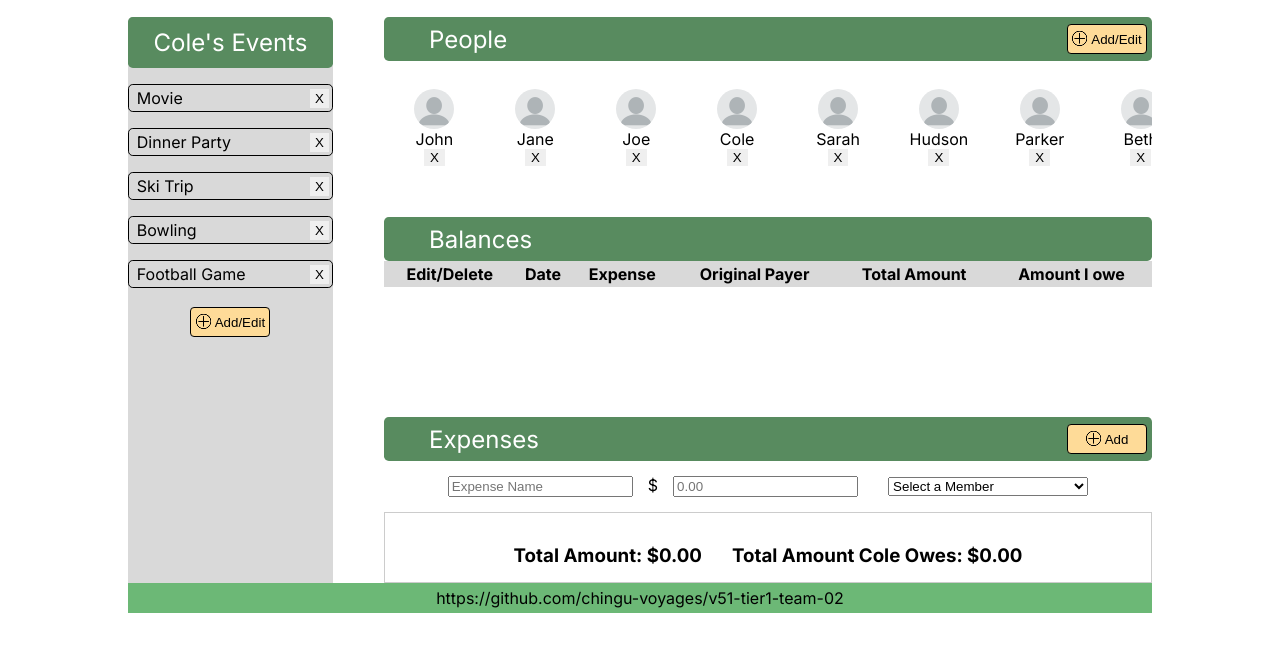
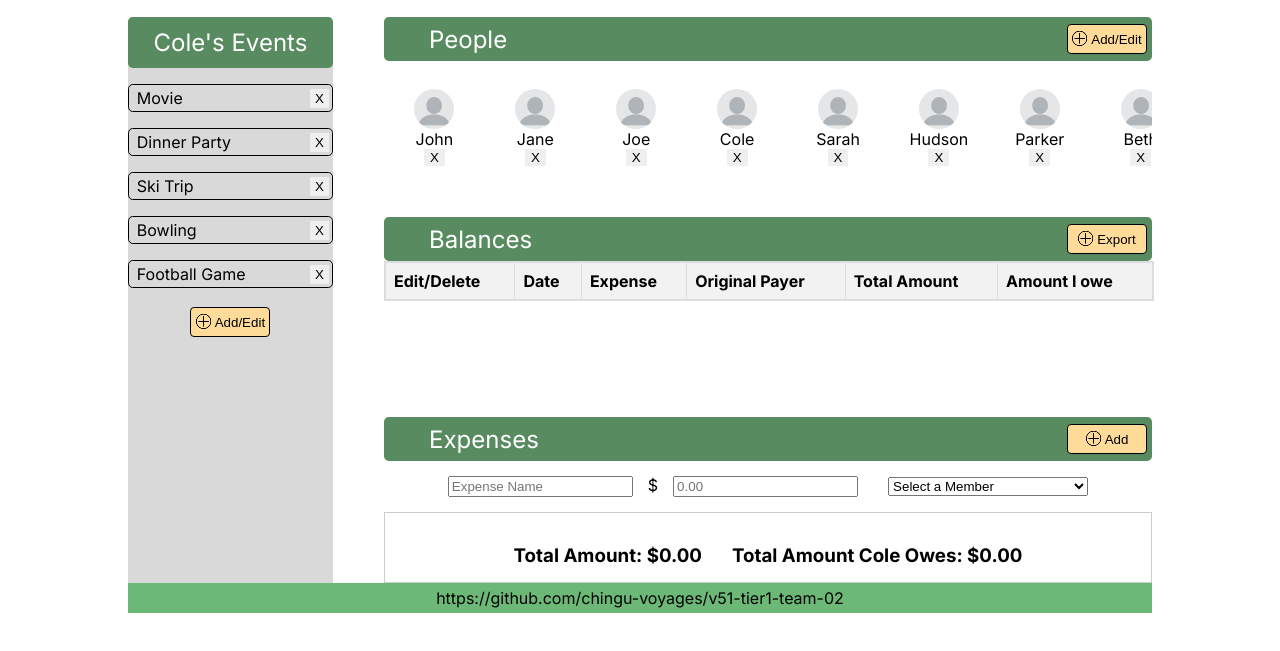
Before and after one commit to chingu-voyages/v51-tier1-team-02, a plain HTML site: page index.html in a window 1280 px wide. Shown: the part 147-798 px from the top of the page. Drawn offline with Linux system fonts and the light colour scheme.

Commit message:
updated balance section CSS and added export button

```diff
--- a/assets/css/styles.css
+++ b/assets/css/styles.css
@@ -661,30 +661,33 @@ display: flex;
   width: 100%;
  }
 
- .balances-text {
+.balances-text {
   width: 100%;
  }
+/* ***************** */
+.table-container {
+  width: 100%;
+  max-height: 150px;
+  overflow-y: auto;
+  overflow-x: auto;
+  border: 1px solid #ddd;
+}
 
 #expense-table {
-  background-color: #d9d9d9;
   width: 100%;
+  border-collapse: collapse;
 }
 
-tr:nth-child(odd) {
-  background-color: #d9d9d9;
+#expense-table th, #expense-table td {
+  border: 1px solid #ddd;
+  padding: 8px;
+  text-align: left;
 }
 
-.expense-rows td {
-  text-align: center;
-}
-
-.expense-rows tr {
-
-}
-
-.expense-lines {
-  background-color: white;
-  text-align: center;
+#expense-table th {
+  background-color: #f2f2f2;
+  position: sticky;
+  top: 0;
 }
 
 .button {
@@ -700,35 +703,6 @@ tr:nth-child(odd) {
   font-weight: bold;
   cursor: pointer;
 }
-
-/*tr .expense-rows {
-  border-bottom: 5px solid purple;
-}*/
-
-
-
-
-
-
-
-
-
-
-
-
-
-
-
-
-
-
-
-
-
-
-
-
-
 
 /******************* EXPENSE CSS **********************/
 
--- a/assets/js/events.js
+++ b/assets/js/events.js
@@ -656,3 +656,5 @@ function expenseRender() {
     totalAmount.textContent = formattedAmount;
     totalIndividualAmount.textContent = formattedIndividualAmount;
 }
+
+// ****************************EXPORT TO EXCEL**********************************
--- a/index.html
+++ b/index.html
@@ -131,11 +131,15 @@
     <!--ORANGE-->
     <!-- Balances section -->
     <section class="balances">
-      <div class="color-block">
+      <div class="color-block" id="color-block-user">
         <h2>Balances</h2>
+        <button class="add-edit-button" id="add-user"><img src="assets/img/plus-circle.png" alt="add" class="plus"/>
+          Export
+        </button>
       </div>
       <div class="balances-text">
-        <div id="list-of-expenses">
+
+        <div id="table-container" class="table-container">
           <table id="expense-table">
             <tr class="expense-rows">
               <th class="expense-edit">Edit/Delete</th>
```
